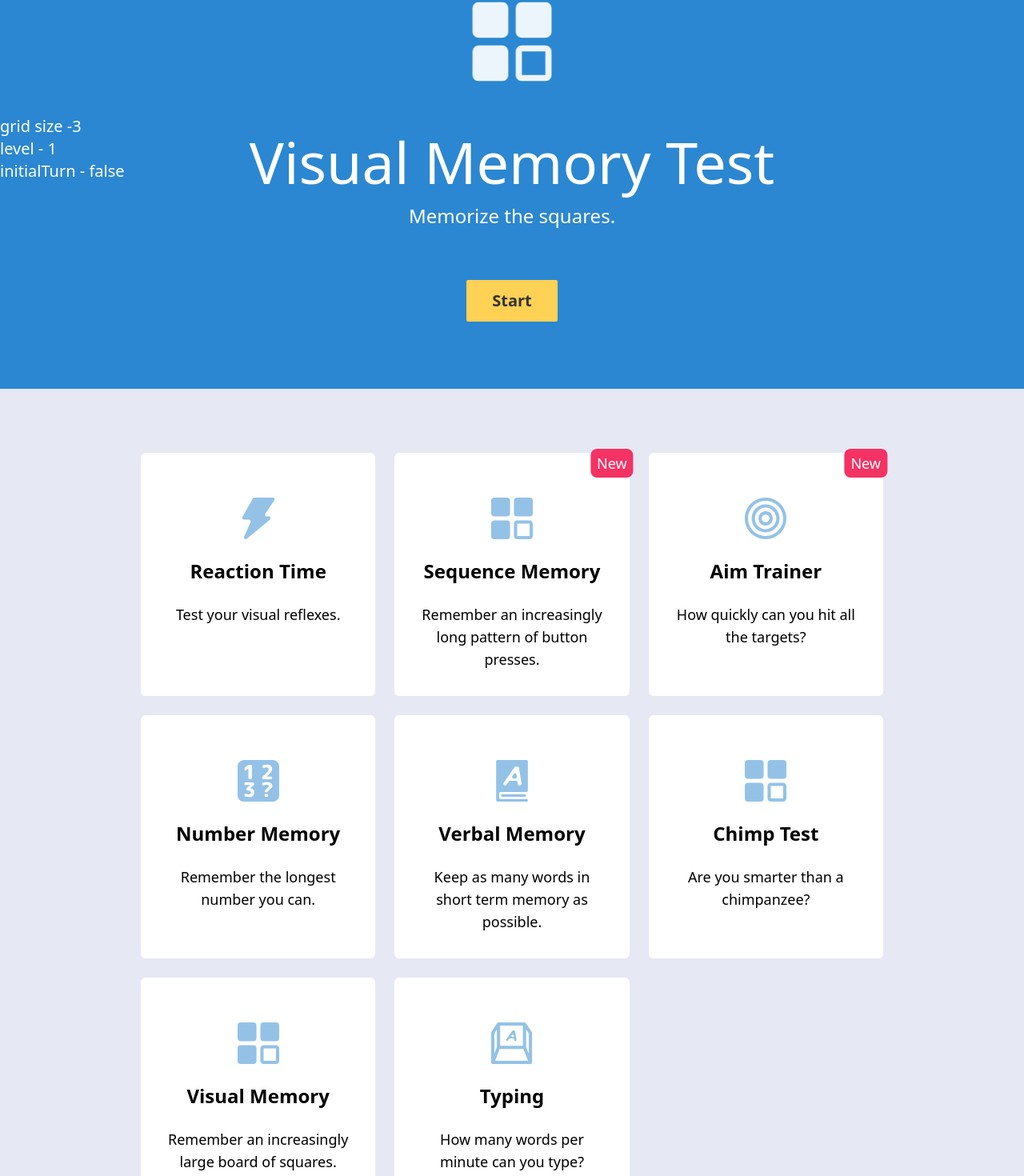
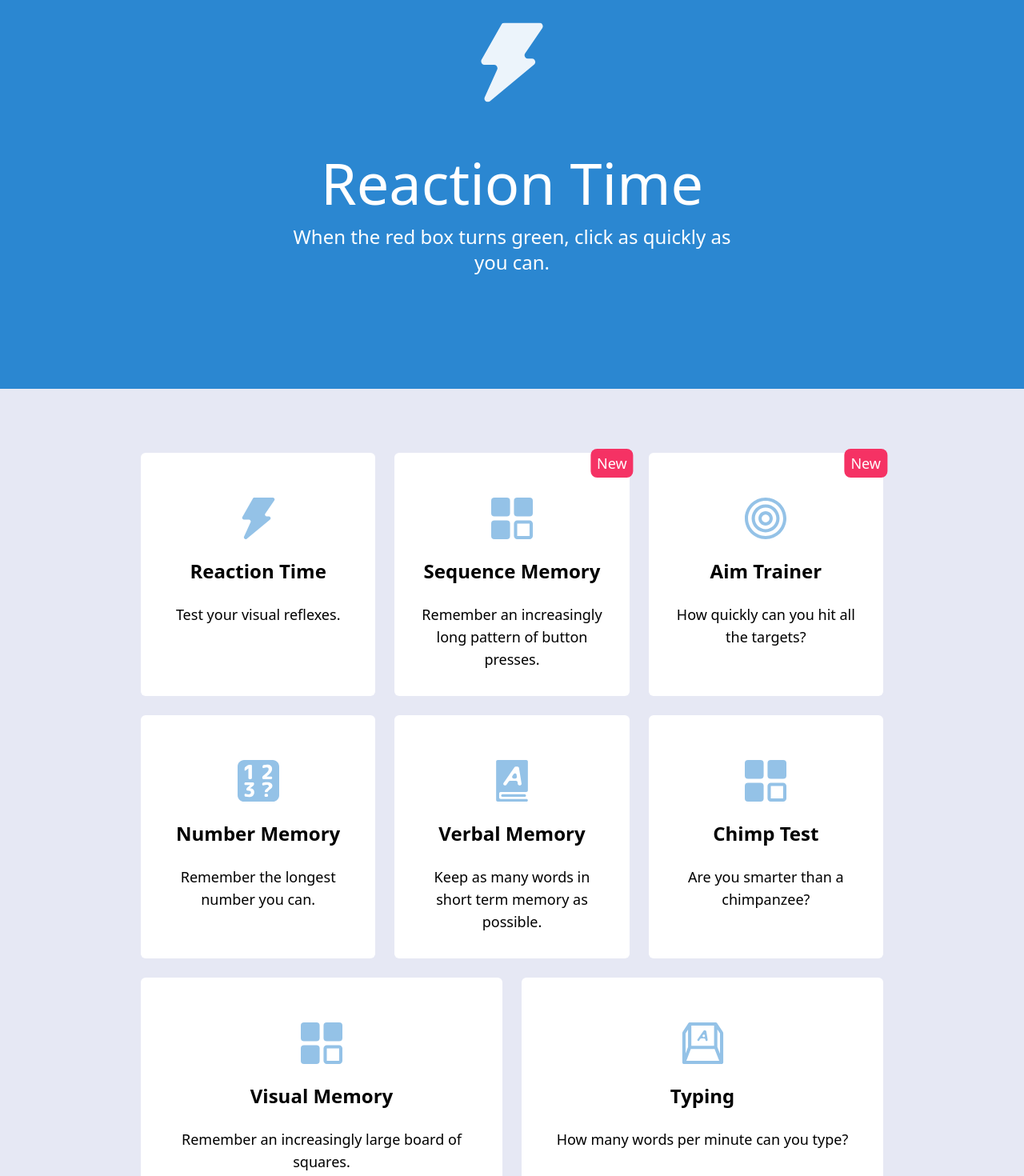
Before and after one commit to gitbeet/humanbenchmark-clone, a React (Vite) app: page / in a window 1280 px wide. Shown: the part 166-1636 px from the top of the page at 80% size. Built offline with nearby package versions, Linux system fonts and the light colour scheme.

Commit message:
fixing game grid

```diff
--- a/src/App.tsx
+++ b/src/App.tsx
@@ -39,7 +39,7 @@ function App() {
     ) : currentGame === "visualMemory" ? (
       <VisualMemory />
     ) : (
-      <VisualMemory />
+      <ReactionTime />
     );
   return (
     <div className="flex flex-col space-y-8 min-w-[100dvw] min-h-[100dvh]  bg-neutral-100">
--- a/src/components/GameGrid.tsx
+++ b/src/components/GameGrid.tsx
@@ -104,8 +104,16 @@ interface Props {
 const GameGrid = ({ setCurrentGame }: Props) => {
   return (
     <div className="container-mine">
-      <div className="md:grid grid-cols-3 gap-6 w-[min(100%,1000px)] p-12 wrapper">
+      <div className="md:grid space-y-6 md:space-y-0 grid-cols-6  gap-6 w-[min(100%,1000px)] p-12 wrapper">
         {gridItems.map((item, index) => (
+          <div
+            onClick={() => setCurrentGame(item.gameId)}
+            className={`group relative rounded-md  bg-white w-full flex flex-col justify-start items-center gap-6 py-8 px-8 cursor-pointer hover:-translate-y-3 hover:shadow-lg transition-position duration-300 ease-in-out ${
+              item.gameId === "visualMemory" || item.gameId === "typing"
+                ? "col-span-3"
+                : "col-span-2"
+            }`}
+          >
             <GameItem
               key={index}
               setCurrentGame={setCurrentGame}
@@ -115,6 +123,7 @@ const GameGrid = ({ setCurrentGame }: Props) => {
               newGame={item.newGame}
               gameId={item.gameId}
             />
+          </div>
         ))}
       </div>
     </div>
--- a/src/components/GameItem.tsx
+++ b/src/components/GameItem.tsx
@@ -38,10 +38,7 @@ const GameItem = ({
   gameId,
 }: Props) => {
   return (
-    <div
-      onClick={() => setCurrentGame(gameId)}
-      className="group relative rounded-md  bg-white w-full flex flex-col justify-start items-center gap-6 py-8 px-8 cursor-pointer hover:-translate-y-3 hover:shadow-lg transition-position duration-300 ease-in-out"
-    >
+    <>
       <div className="flex flex-col items-center ">
         <div className="text-neutral-blue group-hover:text-orange">{icon}</div>
         <h3 className="font-bold text-2xl w-full text-center">{title}</h3>
@@ -52,7 +49,7 @@ const GameItem = ({
           New
         </div>
       ) : null}
-    </div>
+    </>
   );
 };
 
--- a/src/components/VisualMemory.tsx
+++ b/src/components/VisualMemory.tsx
@@ -100,13 +100,13 @@ const VisualMemory = () => {
   };
   return (
     <div className="game-window bg-blue">
-      <p className="w-full text-left text-xl text-white absolute z-[100] pointer-events-none">
+      {/* <p className="w-full text-left text-xl text-white absolute z-[100] pointer-events-none">
         grid size -{Math.ceil(Math.sqrt((level + 2) * 2))}
         <br />
         level - {level}
         <br />
         initialTurn - {initialTurn.toString()}
-      </p>
+      </p> */}
       {!gameStarted ? (
         <WelcomeScreen
           logo={visualMemoryIcon}
--- a/src/css/VisualMemory.css
+++ b/src/css/VisualMemory.css
@@ -1,5 +1,9 @@
 .animation_box__turn {
   animation: box_turn 0.7s forwards;
+}
+
+.animation_box__turn__away {
+  animation: box_turn__away 0.7s forwards;
 }
 
 .animation_box__turn__clicked {
@@ -64,6 +68,23 @@
     transform: scaleY(1.03);
   }
   100% {
+    transform: scaleY(1);
+  }
+}
+
+@keyframes box_turn__away {
+  0% {
+    transform: scaleY(1);
+  }
+  10% {
+    transform: scaleY(1.03);
+  }
+
+  40% {
+    transform: scaleY(1.03);
+  }
+
+  100% {
     transform: scaleY(0);
   }
 }
```
Lines whose indentation alone changed are shown as unchanged.
